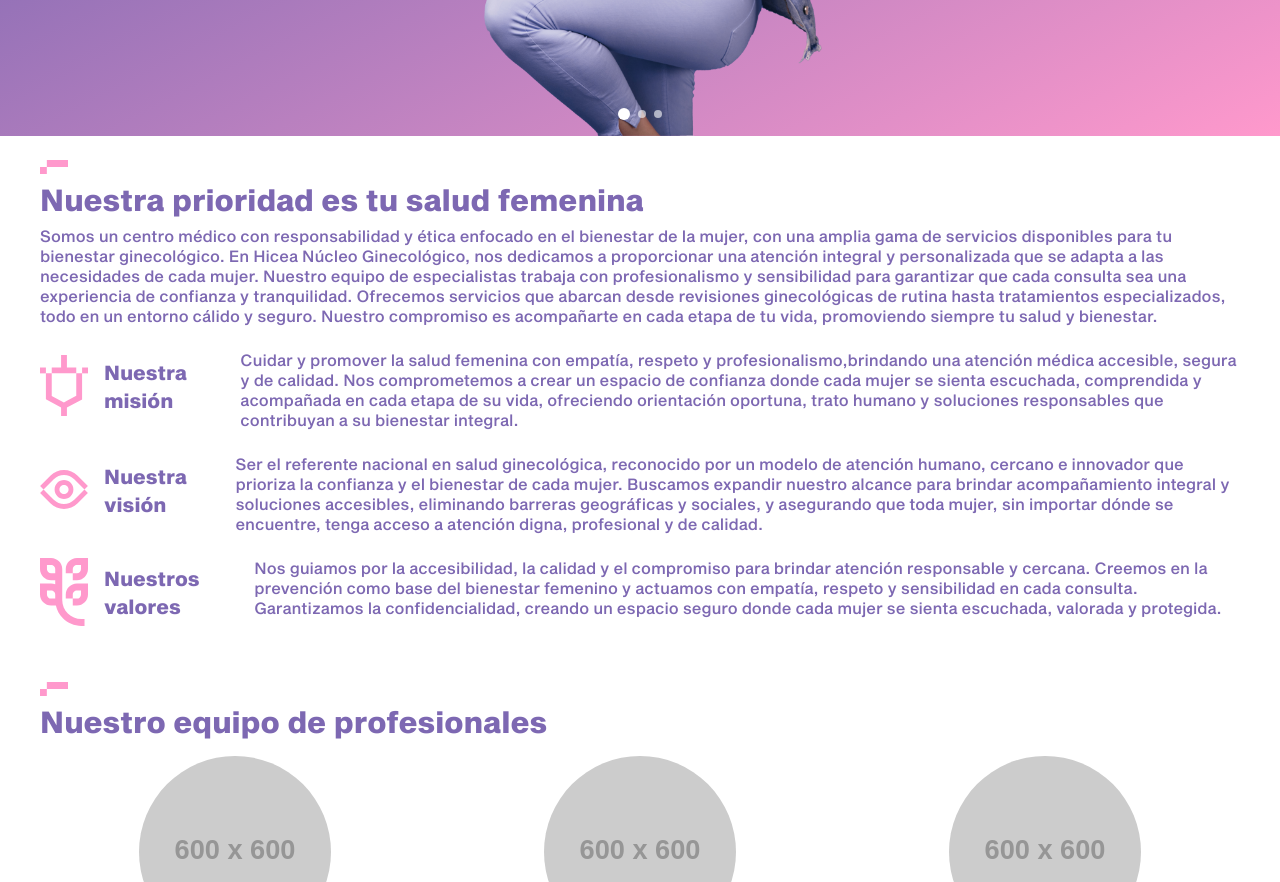
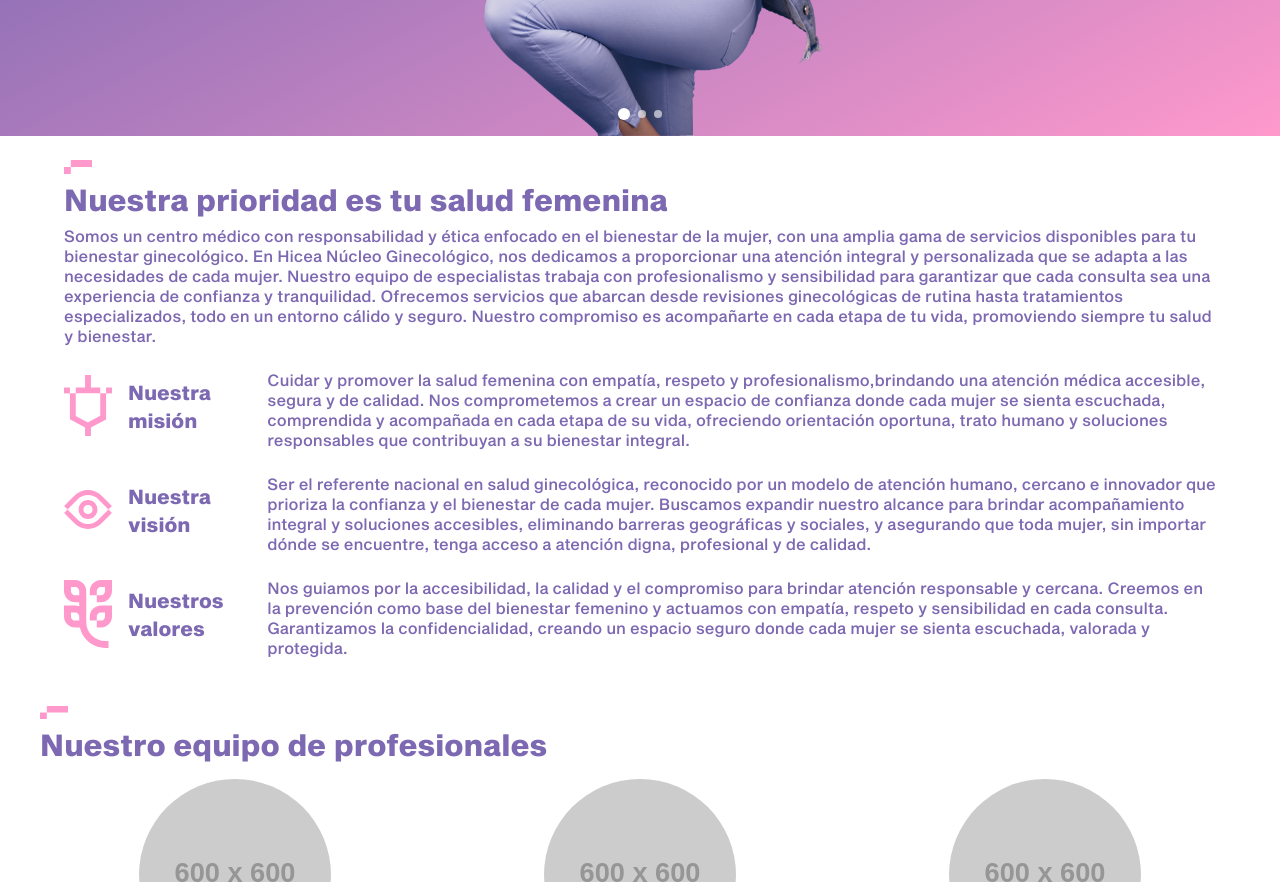
Before and after one commit to Hiddenberg/hicea-website, a Next.js app in the folder application/: page / in a window 1280 px wide. Shown: the part 520-1402 px from the top of the page. Built offline with nearby package versions, Linux system fonts and the light colour scheme.

Commit message:
adjusting about us section

```diff
--- a/application/src/app/components/sections/AboutUsSection.tsx
+++ b/application/src/app/components/sections/AboutUsSection.tsx
@@ -7,8 +7,8 @@ interface AboutUsItemProps {
 }
 function AboutUsItem({ title, description, iconURL }: AboutUsItemProps) {
    return (
-      <div className="md:flex md:gap-4 text-hicea-purple">
-         <div className="flex items-center gap-4 mb-2 grow-0">
+      <div className="md:flex md:gap-4 lg:gap-8 text-hicea-purple">
+         <div className="flex items-center gap-4 mb-2 lg:w-52 grow-0">
             {iconURL && <img src={iconURL} alt={title} className="w-12 h-auto object-contain" />}
             <h3 className="font-semibold md:text-xl text-3xl">{title}</h3>
          </div>
@@ -39,7 +39,7 @@ const aboutUsItems: AboutUsItemProps[] = [
 
 export default function AboutUsSection() {
    return (
-      <div className="p-6 md:px-10 w-full">
+      <div className="p-6 md:px-10 lg:px-16 w-full">
          <TextLineIcon />
          <div className="space-y-6">
             <div className="text-hicea-purple">
```
